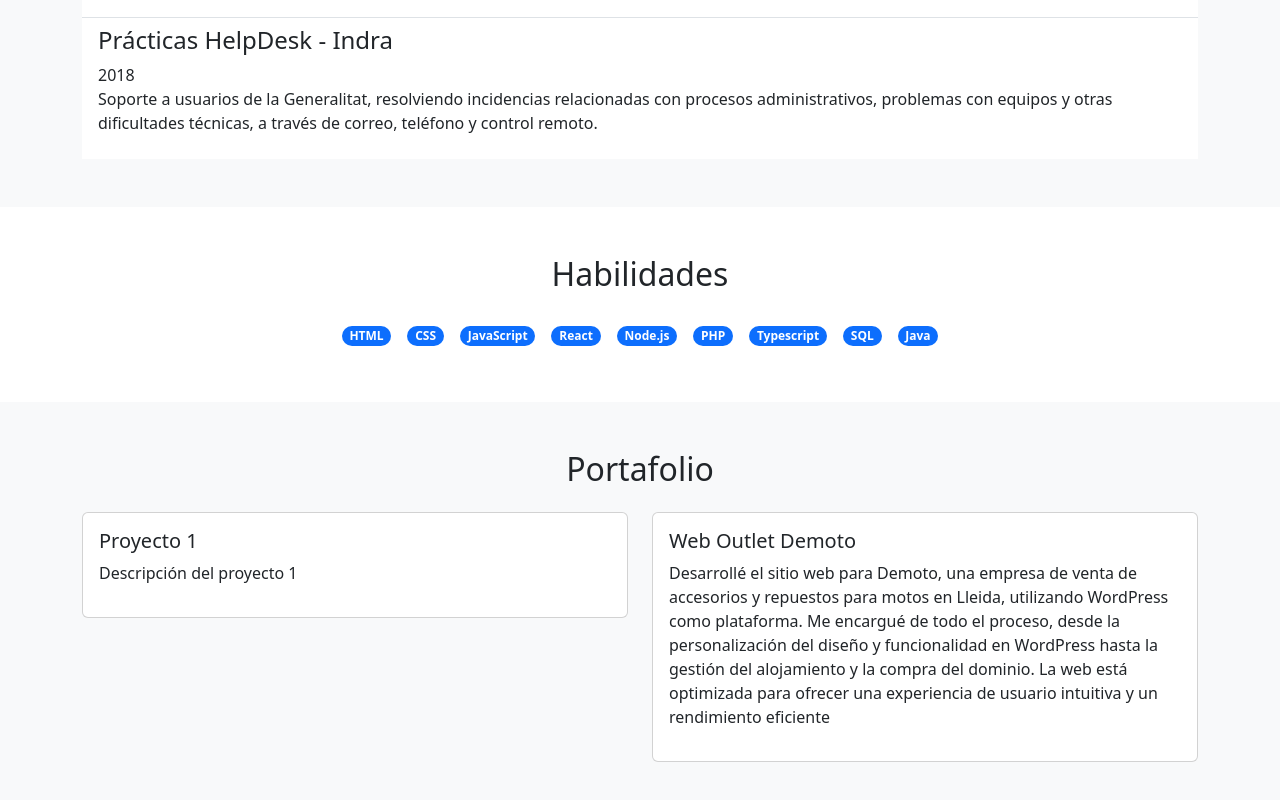
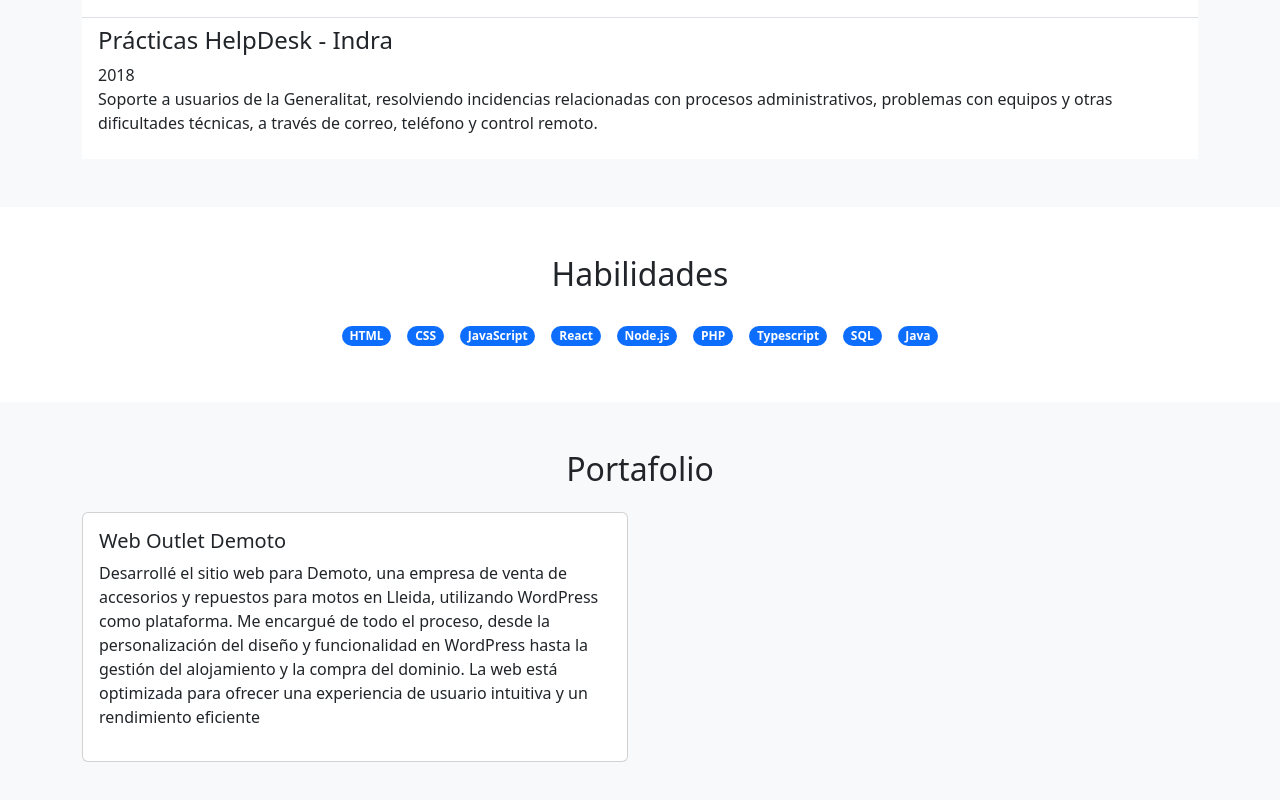
Before and after one commit to alexrp202/mi-cv, a React (Vite) app: page / in a window 1280 px wide. Shown: the part 1154-1954 px from the top of the page. Built offline with nearby package versions, Linux system fonts and the light colour scheme.

Commit message:
Mover a public

```diff
--- a/src/components/Hero.tsx
+++ b/src/components/Hero.tsx
@@ -5,14 +5,14 @@ const Hero = () => {
     <section id="hero" className="text-center  py-5 mt-4">
       <Container>
         <img
-          src="./src/assets/foto.jpg"
+          src="foto.jpg"
           alt="Mi Foto"
           className="rounded-circle mb-3"
           width="150"
         />
         <h2>¡Hola! Soy Alex</h2>
         <p className="lead">Desarrollador de software</p>
-        <Button variant="primary" href="./src/assets/Curriculum.pdf">
+        <Button variant="primary" href="Curriculum.pdf">
           Descargar CV
         </Button>
       </Container>
--- a/src/components/Portfolio.tsx
+++ b/src/components/Portfolio.tsx
@@ -2,11 +2,6 @@ import { Container, Card, Row, Col } from "react-bootstrap";
 import "./Contact.css";
 const Portfolio = () => {
   const projects = [
-    {
-      name: "Proyecto 1",
-      description: "Descripción del proyecto 1",
-      link: "#",
-    },
     {
       name: "Web Outlet Demoto",
       description:
```
Also changed, not shown: public/foto.jpg (renamed from src/assets/foto.jpg), 1 other file (tests, documents, lock files or other folders).
